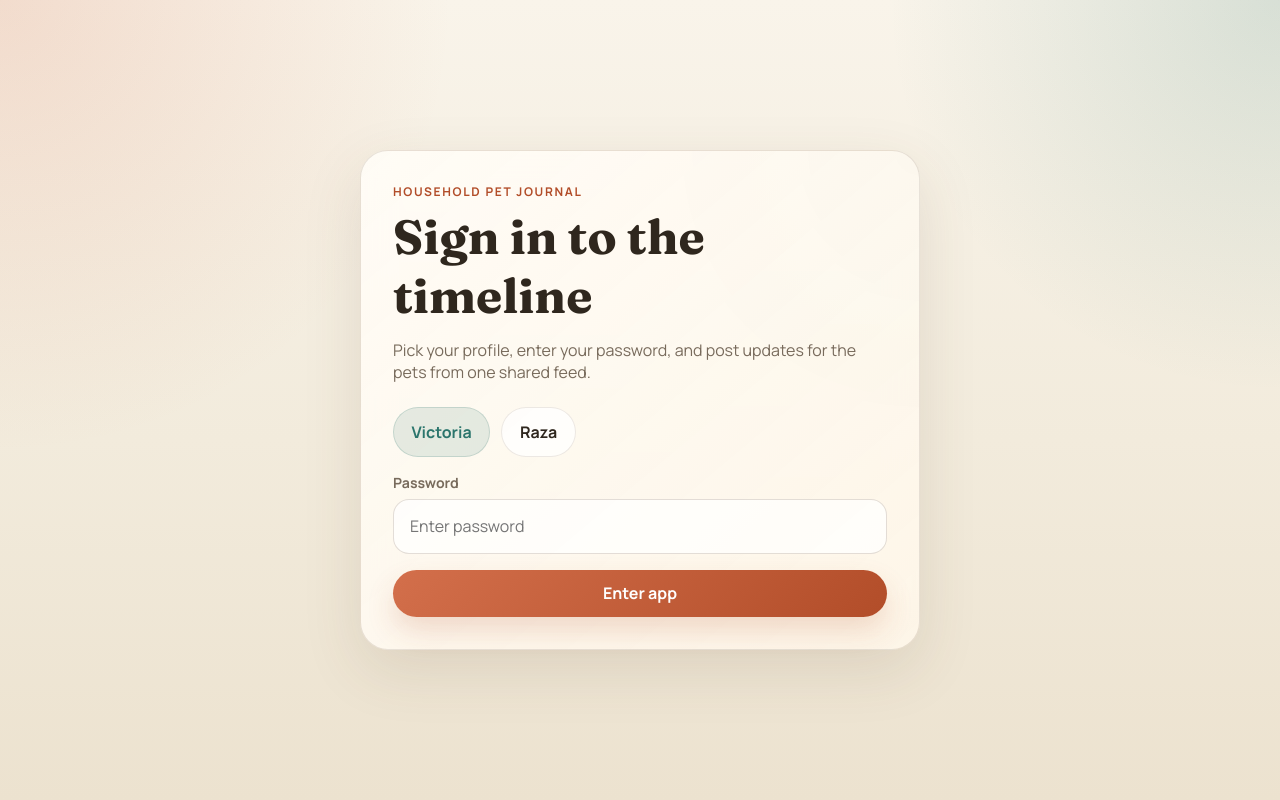
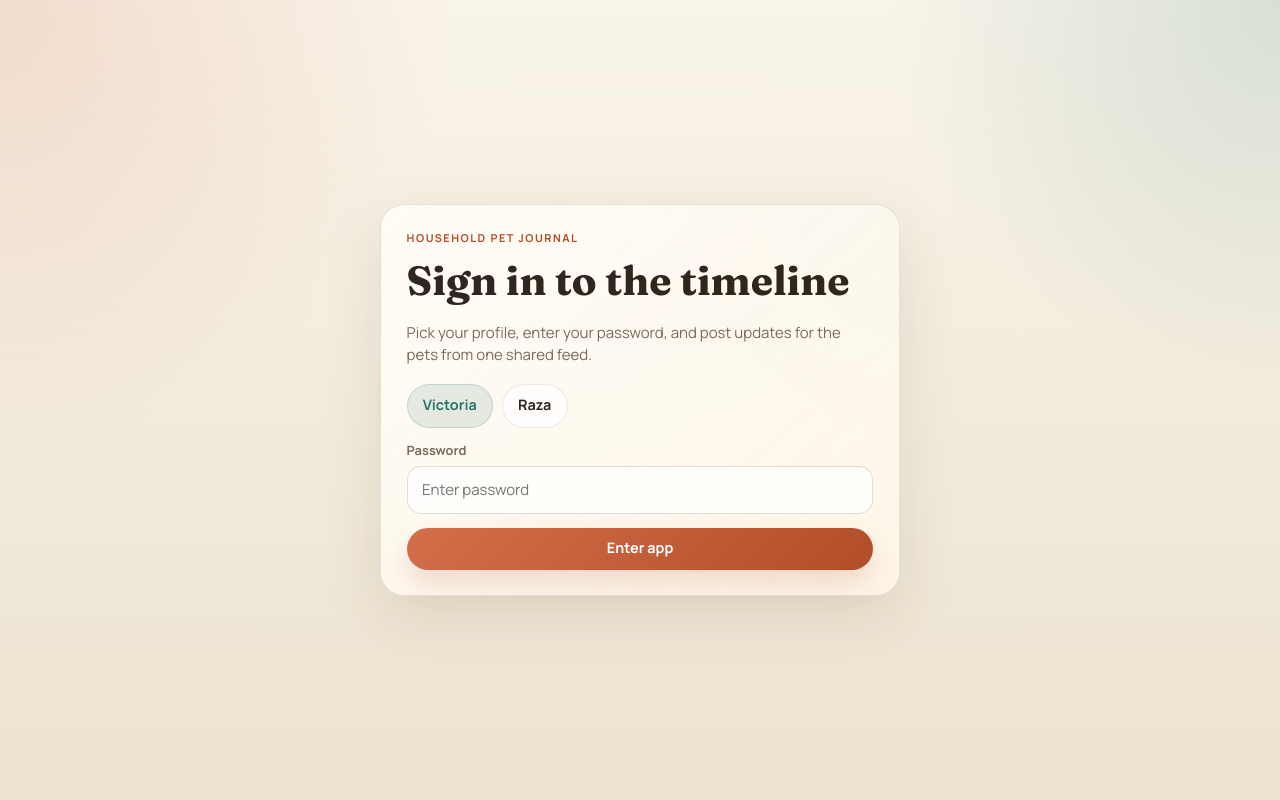
Before and after one commit to RazaS/segrada, a Flask app: page / in a window 1280 px wide. Run offline with Flask 3, Linux system fonts and the light colour scheme.

Commit message:
Tighten interface spacing and typography

```diff
--- a/static/styles.css
+++ b/static/styles.css
@@ -28,6 +28,8 @@ body,
 body {
     color: var(--ink);
     font-family: "Manrope", sans-serif;
+    font-size: 15px;
+    line-height: 1.45;
     background:
         radial-gradient(circle at top left, rgba(211, 111, 75, 0.18), transparent 30%),
         radial-gradient(circle at top right, rgba(43, 117, 108, 0.16), transparent 26%),
@@ -57,11 +59,11 @@ p {
 }
 
 .eyebrow {
-    margin-bottom: 0.45rem;
+    margin-bottom: 0.3rem;
     color: var(--accent-deep);
     text-transform: uppercase;
     letter-spacing: 0.14em;
-    font-size: 0.75rem;
+    font-size: 0.68rem;
     font-weight: 700;
 }
 
@@ -101,15 +103,15 @@ p {
 .loading-card {
     position: relative;
     border: 1px solid var(--line);
-    border-radius: 28px;
+    border-radius: 24px;
     background: var(--panel);
     box-shadow: var(--shadow);
     backdrop-filter: blur(16px);
 }
 
 .panel {
-    padding: 1.25rem;
-    max-height: calc(100vh - 2.5rem);
+    padding: 1rem;
+    max-height: calc(100vh - 2rem);
     overflow: hidden;
 }
 
@@ -223,11 +235,11 @@ p {
 .field {
     display: flex;
     flex-direction: column;
-    gap: 0.45rem;
+    gap: 0.35rem;
 }
 
 .field span {
-    font-size: 0.88rem;
+    font-size: 0.8rem;
     font-weight: 700;
     color: var(--muted);
 }
@@ -236,10 +248,10 @@ p {
 .field textarea {
     width: 100%;
     border: 1px solid rgba(99, 76, 53, 0.18);
-    border-radius: 16px;
+    border-radius: 14px;
     background: rgba(255, 255, 255, 0.72);
     color: var(--ink);
-    padding: 0.95rem 1rem;
+    padding: 0.78rem 0.9rem;
     transition: border-color 120ms ease, box-shadow 120ms ease, background 120ms ease;
     resize: vertical;
 }
@@ -264,7 +276,8 @@ p {
     appearance: none;
     border: none;
     border-radius: 999px;
-    padding: 0.8rem 1.1rem;
+    padding: 0.66rem 0.95rem;
+    font-size: 0.9rem;
     font-weight: 700;
     transition: transform 120ms ease, box-shadow 120ms ease, background 120ms ease;
 }
@@ -463,13 +476,13 @@ p {
     display: grid;
     place-items: center;
     min-height: 100vh;
-    padding: 1.5rem;
+    padding: 1.25rem;
 }
 
 .login-card,
 .loading-card {
-    width: min(560px, 100%);
-    padding: 2rem;
+    width: min(520px, 100%);
+    padding: 1.6rem;
     background:
         linear-gradient(140deg, rgba(255, 252, 246, 0.95), rgba(255, 247, 234, 0.88)),
         radial-gradient(circle at top right, rgba(43, 117, 108, 0.12), transparent 40%);
@@ -477,20 +490,20 @@ p {
 
 .login-card h1,
 .loading-card h1 {
-    font-size: clamp(2rem, 5vw, 3rem);
-    margin-bottom: 0.9rem;
+    font-size: clamp(1.8rem, 4.6vw, 2.55rem);
+    margin-bottom: 0.75rem;
 }
 
 .login-form {
     display: flex;
     flex-direction: column;
-    gap: 1rem;
-    margin-top: 1.5rem;
+    gap: 0.85rem;
+    margin-top: 1.15rem;
 }
 
 .user-switcher {
     display: flex;
-    gap: 0.7rem;
+    gap: 0.55rem;
 }
 
 .switch-pill.active {
```
Also changed, not shown: other parts of static/styles.css (+55 -45 lines).
